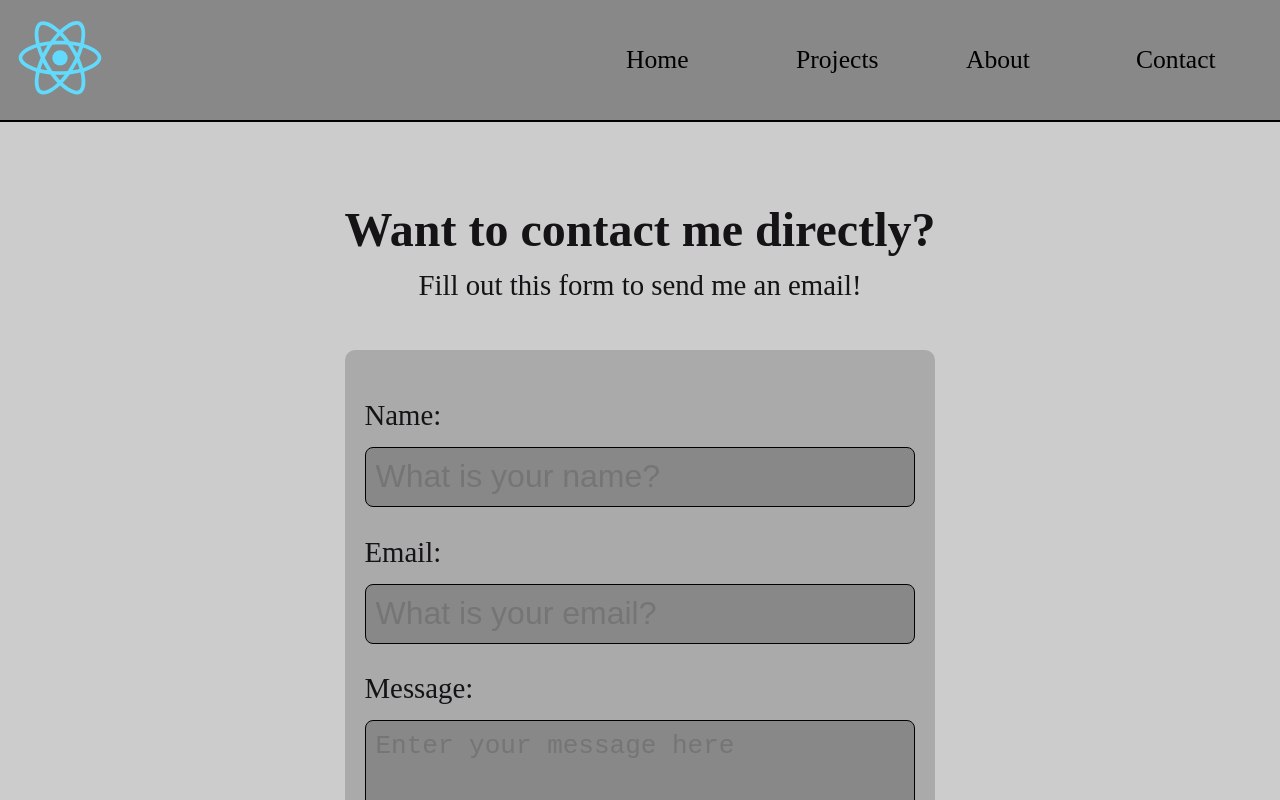
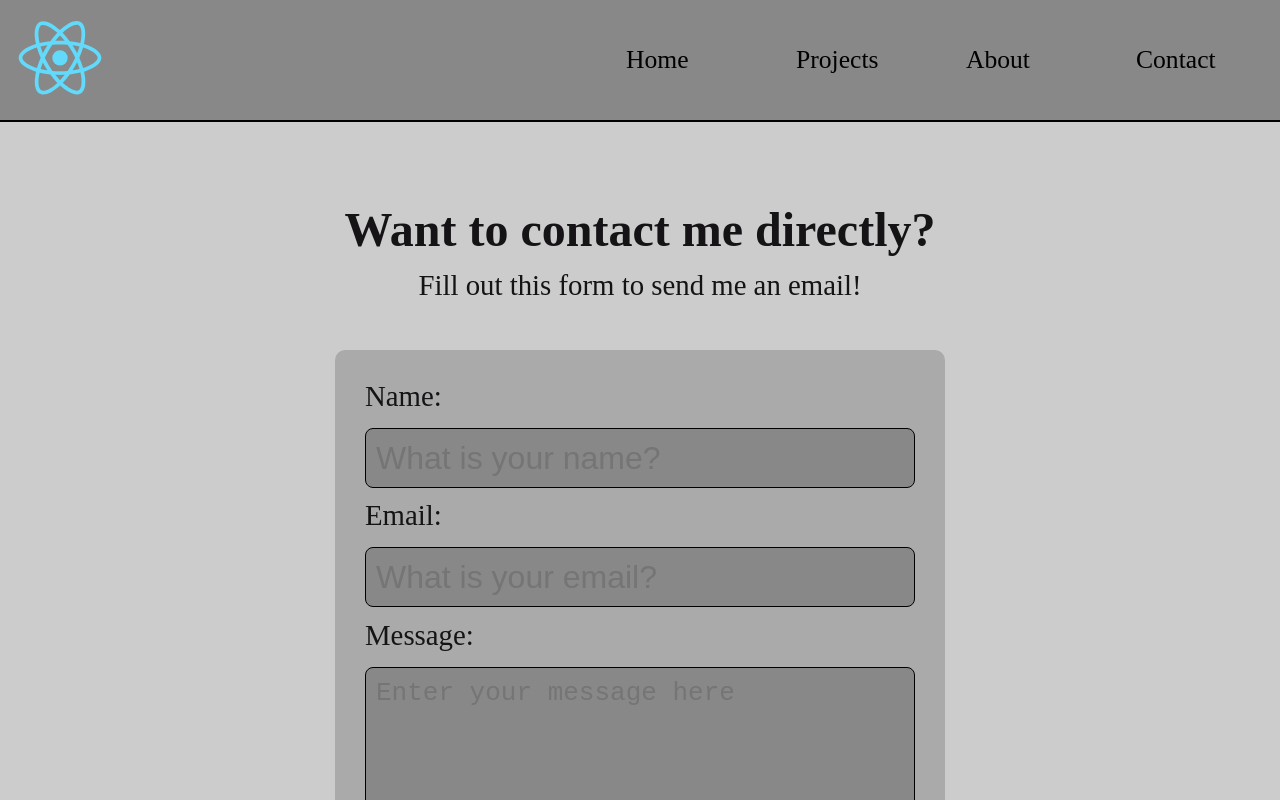
Before and after one commit to SimpleContributor/coe-portfolio, a React (Create React App) app in the folder coe-portfolio/: page /contact in a window 1280 px wide. Shown: the top 800 px of the page. Built offline with nearby package versions, Linux system fonts and the light colour scheme.

Commit message:
Add complete boiler plate styling

```diff
--- a/coe-portfolio/src/App/components/contact/contactStyles.js
+++ b/coe-portfolio/src/App/components/contact/contactStyles.js
@@ -37,7 +37,8 @@ export const FormContainer = styled.div`
     }
 
     label p{
-        margin-bottom: 10px;
+        margin-bottom: 15px;
+        margin-top: 0;
     }
 
 
@@ -47,7 +48,7 @@ export const FormContainer = styled.div`
         display: grid;
         grid-template-rows: 1fr 1fr 2fr 1fr;
         height: 600px;
-        padding: 20px;
+        padding: 30px;
         width: 550px;
     }
 
@@ -58,10 +59,6 @@ export const FormContainer = styled.div`
 
     label{
         width: 100%;
-    }
-
-    label p{
-        padding-bottom: 5px;
     }
 
 
@@ -95,7 +92,7 @@ export const FormContainer = styled.div`
         border: solid 2px #000;
         border-radius: 8px;
         cursor: pointer;
-        font-size: 1.2rem;
+        font-size: 1.4rem;
         height: 65px;
         margin-bottom: 10px;
         margin-top: 48px;
@@ -152,5 +149,10 @@ export const FormContainer = styled.div`
         .contact-form{
             width: 280px;
         }
+
+        input,
+        textarea{
+            font-size: 20px;
+        }
     }
 `;
--- a/coe-portfolio/src/App/components/nav-and-footer/Footer.js
+++ b/coe-portfolio/src/App/components/nav-and-footer/Footer.js
@@ -14,19 +14,19 @@ const Footer = () => {
                 </div>
 
                 <div className="social-links">
-                    <a href="https://github.com/"
+                    <a href="https://github.com/SimpleContributor"
                         target="_blank"
                         rel="noopener noreferrer">
                         <img alt="Github logo link" src={github}></img>
                     </a>
 
-                    <a href="https://twitter.com/"
+                    <a href="https://twitter.com/caleb_coe"
                         target="_blank"
                         rel="noopener noreferrer">
                         <img alt="Twitter logo link" src={twitter}></img>
                     </a>
 
-                    <a href="https://www.linkedin.com/"
+                    <a href="https://www.linkedin.com/in/caleb-coe/"
                         target="_blank"
                         rel="noopener noreferrer">
                         <img alt="LinkedIn logo link" src={linkedin}></img>
--- a/coe-portfolio/src/App/components/nav-and-footer/style.js
+++ b/coe-portfolio/src/App/components/nav-and-footer/style.js
@@ -24,9 +24,10 @@ export const StyledNav = styled.div`
 
 //// BURGERLINKS.JS ////
 export const BurgerStyles = css`
+    justify-self: end;
     display: none;
     height: 60px;
-    position: fixed;
+    position: sticky;
     right: 30px;
     top: 30px;
     width: 60px;
@@ -99,12 +100,12 @@ export const UlStyles = css`
         justify-items: center;
         margin-right: 0;
         padding-top: 36px;
-        position: fixed;
+        position: sticky;
         right: 0;
         top: 0;
-        transform: ${({ open }) => open ? 'translateX(0)' : 'translateX(100%)'};
+        transform: ${({ open }) => open ? 'translateX(75%)' : 'translateX(200%)'};
         transition: transform 0.3s ease-in-out;
-        width: 99vw;
+        width: 110vw;
         z-index: 20;
 
         li {
```
Also changed, not shown: 22 other files (tests, documents, lock files or other folders).
